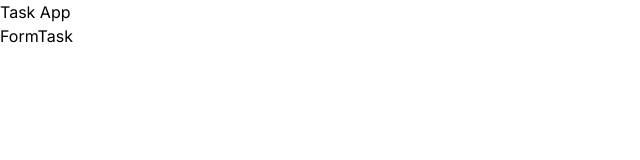
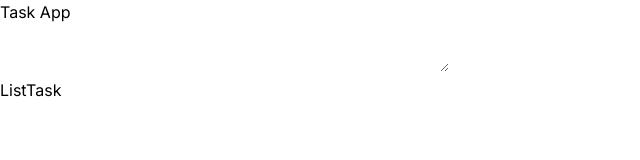
Before and after one commit to Daniel-L10N/My-personal-task_app, a Next.js app in the folder frontend/: page / in a window 1280 px wide. Shown: the top 160 px of the page, without its empty margins (0-640 px from the left). Built offline with nearby package versions, Linux system fonts and the light colour scheme.

Commit message:
update formtesk

```diff
--- a/frontend/app/components/FormTask.jsx
+++ b/frontend/app/components/FormTask.jsx
@@ -2,7 +2,12 @@ import React from 'react'
 
 function FormTask() {
   return (
-    <div>FormTask</div>
+    <div>
+      <form action=''>
+        <input type="text" name='title'/>
+        <textarea name="description" ></textarea>
+      </form>
+    </div>
   )
 }
 
--- a/frontend/app/page.jsx
+++ b/frontend/app/page.jsx
@@ -1,10 +1,13 @@
-import Image from "next/image";
 import FormTask from "./components/FormTask";
+import ListTask from "./components/ListTask";
+
+
 export default function HomePage() {
   return (
     <div>
       <h1>Task App</h1>
-      <FormTask></FormTask>
+      <FormTask />
+      <ListTask />
     </div>
   );
 }
```
